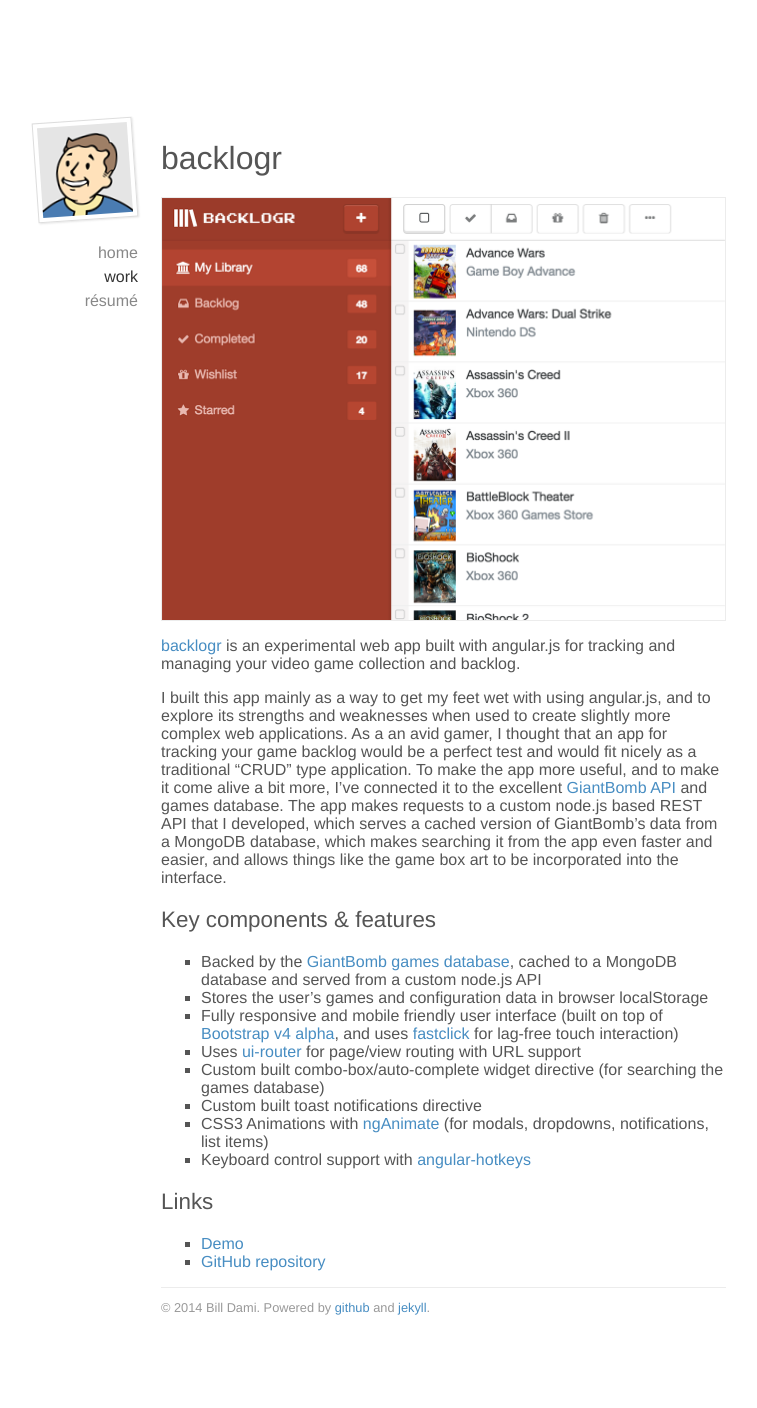
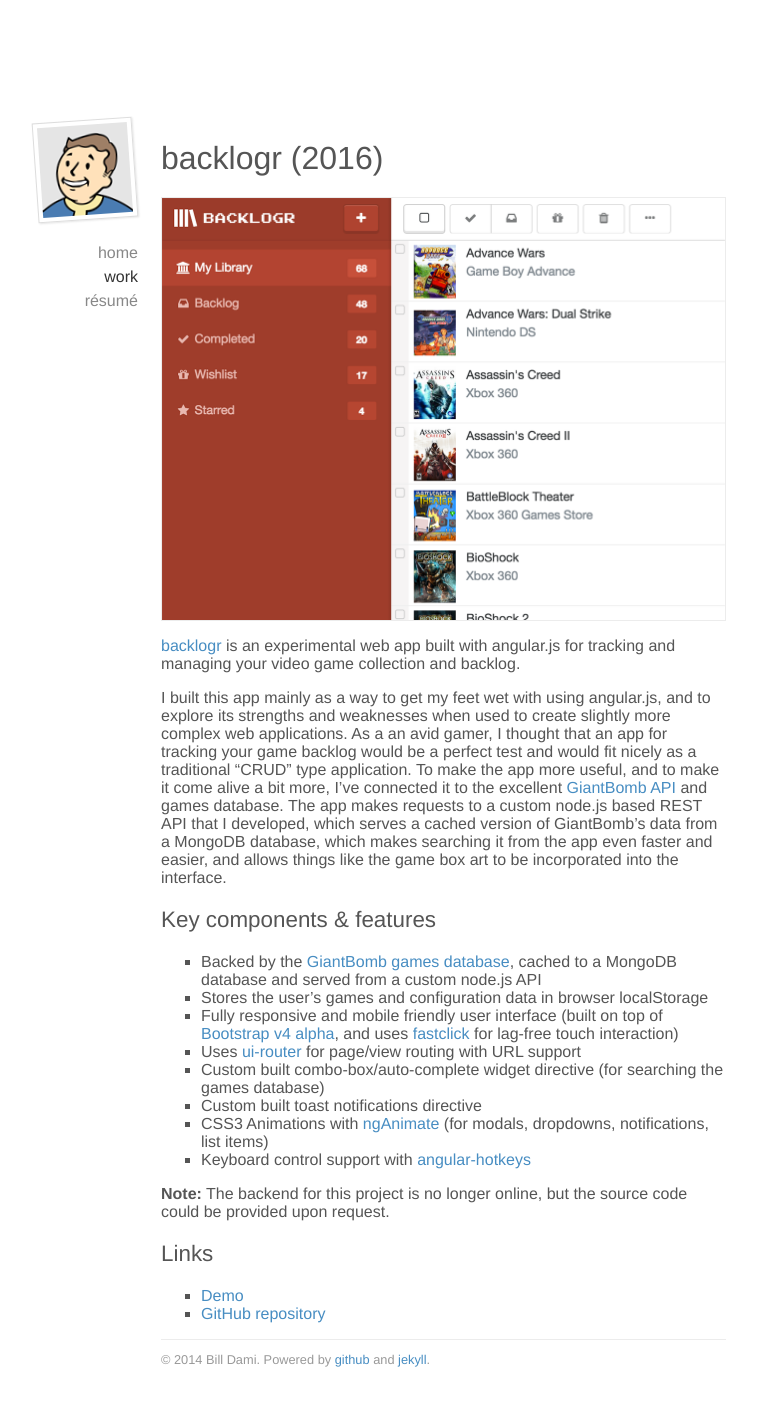
Before and after one commit to billdami/billdami.github.io, a Jekyll site: the page built from work/_posts/2016-05-02-backlogr.md, in a window 1280 px wide. Shown: the whole page, without its empty margins (264-1021 px from the left). Built offline with Jekyll 4.4.1, drawn with Linux system fonts in a browser that asks for light colours; before the commit the page ends 1356 px from its top, so only the background shows below that.

Commit message:
update work posts

```diff
--- a/work/_posts/2016-05-02-backlogr.md
+++ b/work/_posts/2016-05-02-backlogr.md
@@ -5,7 +5,7 @@
 layout: default
 ---
 
-backlogr
+backlogr (2016)
 =======
 
 <img src="/img/backlogr-hero.png" class="post-hero-img" />
@@ -25,6 +25,8 @@
 * CSS3 Animations with [ngAnimate](https://docs.angularjs.org/api/ngAnimate) (for modals, dropdowns, notifications, list items)
 * Keyboard control support with [angular-hotkeys](https://github.com/chieffancypants/angular-hotkeys)
 
+**Note:** The backend for this project is no longer online, but the source code could be provided upon request.
+
 Links
 -----
 
```
Also changed, not shown: work/_posts/2011-02-16-utime.md (+1 -1 lines), work/_posts/2014-05-13-ember-spin-box.md (+1 -1 lines), work/_posts/2014-05-22-ember-date-picker.md (+1 -1 lines), work/_posts/2014-06-23-reticle.md (+1 -1 lines), work/_posts/2021-06-16-babel-chat.md (+4 -3 lines).
